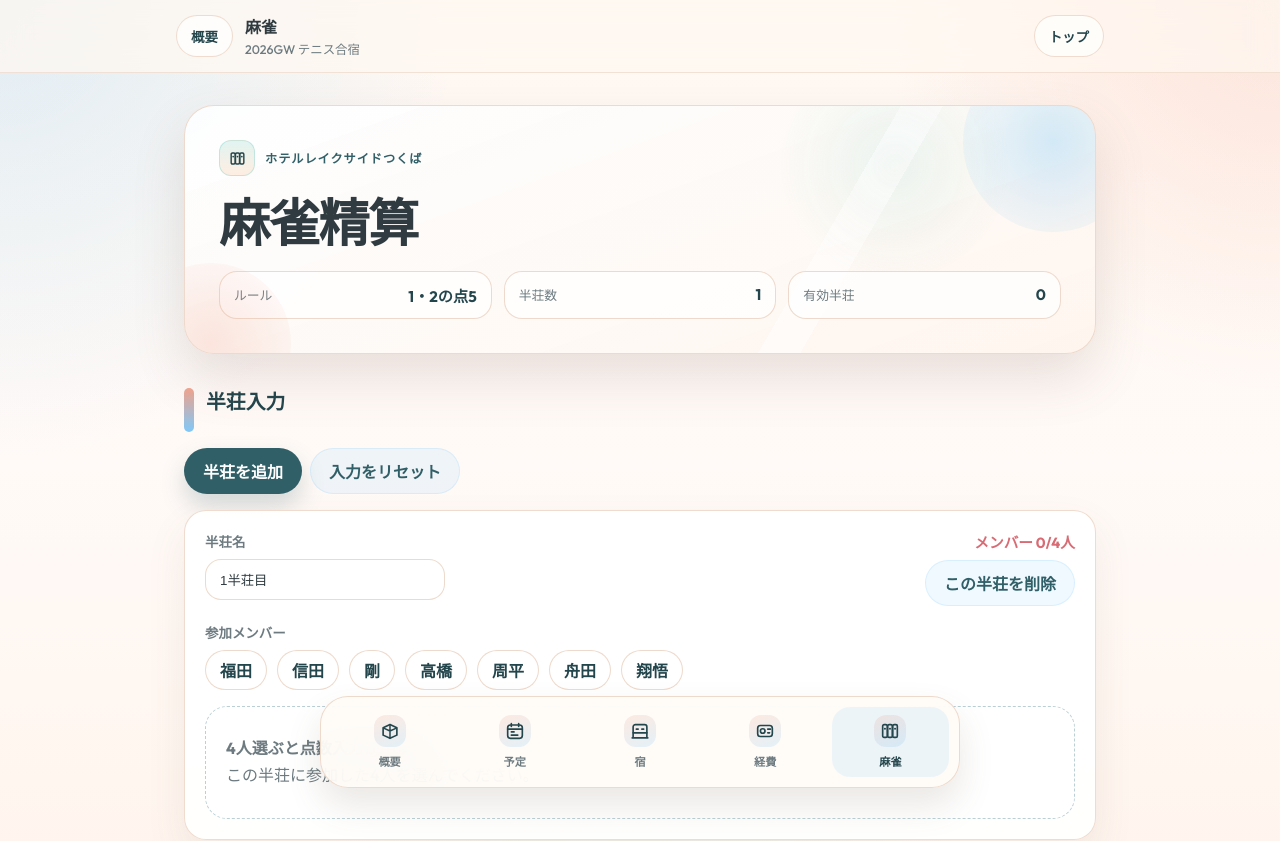
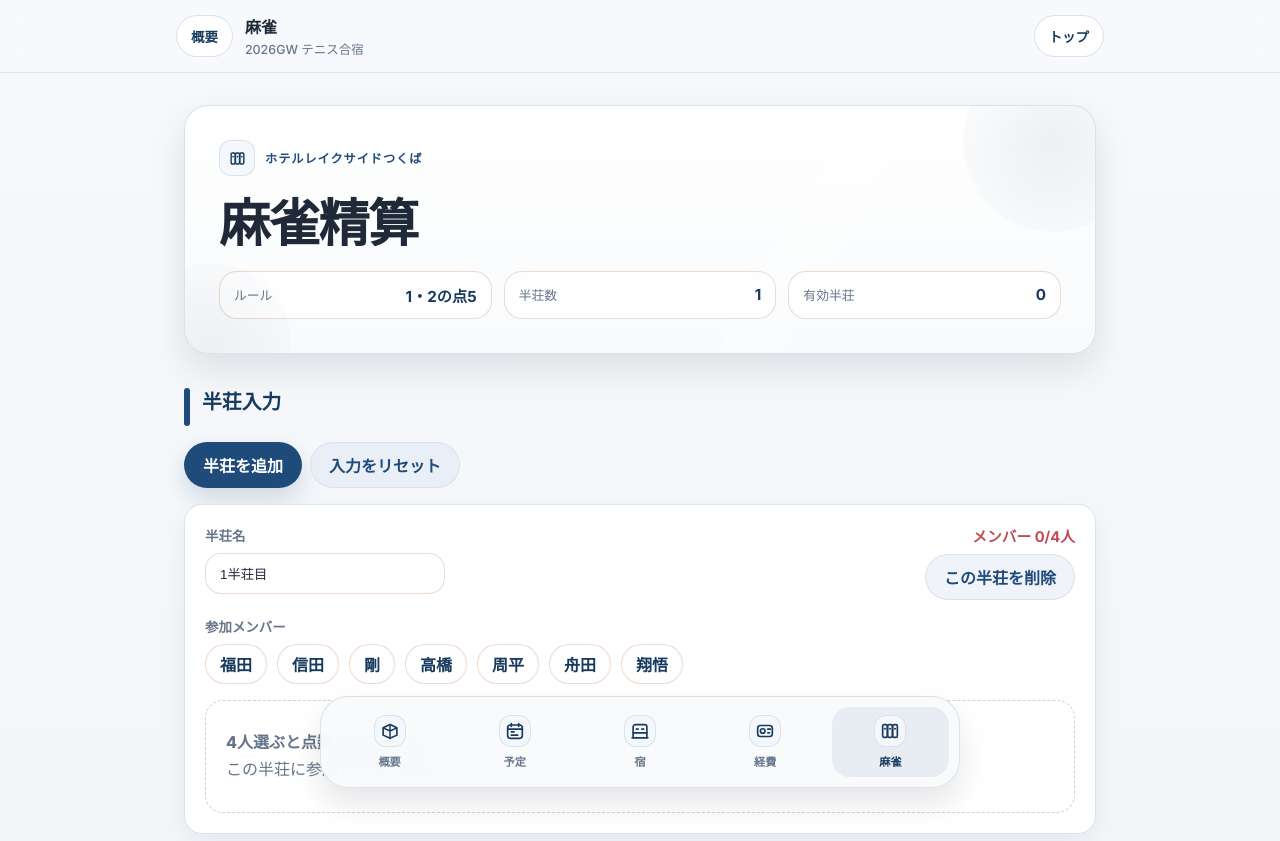
Before and after one commit to shun2741/aote-camp, a React (Vite) app: page /#/trips/2026-gw-tsukuba/mahjong in a window 1280 px wide. Shown: the top 841 px of the page. Built offline with nearby package versions, Linux system fonts and the light colour scheme.

Commit message:
Tone down UI palette

```diff
--- a/src/styles/global.css
+++ b/src/styles/global.css
@@ -1,31 +1,31 @@
-@import url("https://fonts.googleapis.com/css2?family=M+PLUS+Rounded+1c:wght@400;500;700;800&family=Outfit:wght@500;600;700&display=swap");
+@import url("https://fonts.googleapis.com/css2?family=Inter:wght@500;600;700;800&family=Noto+Sans+JP:wght@400;500;700;800&display=swap");
 
 :root {
   color-scheme: light;
-  font-family: "Outfit", "M PLUS Rounded 1c", "Hiragino Sans", sans-serif;
-  --color-primary: #315f67;
-  --color-primary-dark: #23454c;
-  --color-primary-light: #5b8f9c;
-  --color-accent: #7fc8f8;
-  --color-accent-dark: #5aa2e4;
-  --color-accent-mint: #8ad6c9;
-  --color-accent-peach: #f3a58e;
-  --color-background: #fff8f2;
-  --color-background-alt: #fff2e8;
-  --color-surface: rgba(255, 255, 255, 0.94);
-  --color-surface-alt: #fff4ea;
-  --color-text: #2f3b40;
-  --color-text-sub: #6d7b80;
-  --color-border: #eed9ca;
-  --color-success: #3da984;
-  --color-warning: #e5a141;
-  --color-danger: #d86b73;
-  --color-info: #5c9ce6;
-  --shadow-card: 0 18px 40px rgba(114, 90, 73, 0.09);
-  --shadow-hover: 0 24px 52px rgba(114, 90, 73, 0.16);
-  --radius-sm: 14px;
-  --radius-md: 22px;
-  --radius-lg: 30px;
+  font-family: "Inter", "Noto Sans JP", "Hiragino Sans", sans-serif;
+  --color-primary: #1f4b7a;
+  --color-primary-dark: #173a5e;
+  --color-primary-light: #5c728a;
+  --color-accent: #d9e4f2;
+  --color-accent-dark: #b9c9dc;
+  --color-accent-mint: #e9eff6;
+  --color-accent-peach: #eef2f7;
+  --color-background: #f5f7fa;
+  --color-background-alt: #eef2f6;
+  --color-surface: rgba(255, 255, 255, 0.96);
+  --color-surface-alt: #f7f9fc;
+  --color-text: #1f2937;
+  --color-text-sub: #66758a;
+  --color-border: #d7e0ea;
+  --color-success: #25855a;
+  --color-warning: #a06a14;
+  --color-danger: #c24b56;
+  --color-info: #2f6fb2;
+  --shadow-card: 0 10px 26px rgba(15, 23, 42, 0.06);
+  --shadow-hover: 0 16px 34px rgba(15, 23, 42, 0.1);
+  --radius-sm: 12px;
+  --radius-md: 18px;
+  --radius-lg: 24px;
   --radius-pill: 999px;
 }
 
@@ -35,11 +35,7 @@
 
 html {
   min-height: 100%;
-  background:
-    radial-gradient(circle at top left, rgba(127, 200, 248, 0.24), transparent 28%),
-    radial-gradient(circle at top right, rgba(243, 165, 142, 0.24), transparent 24%),
-    radial-gradient(circle at 50% 100%, rgba(138, 214, 201, 0.22), transparent 30%),
-    linear-gradient(180deg, #fff8f2 0%, #fffaf7 46%, #fff3ea 100%);
+  background: linear-gradient(180deg, #f6f8fb 0%, #f3f6f9 100%);
 }
 
 body {
@@ -73,8 +69,8 @@ a.button {
   top: 0;
   z-index: 20;
   backdrop-filter: blur(14px);
-  background: rgba(255, 248, 242, 0.72);
-  border-bottom: 1px solid rgba(238, 217, 202, 0.75);
+  background: rgba(248, 250, 252, 0.84);
+  border-bottom: 1px solid rgba(215, 224, 234, 0.8);
 }
 
 .app-header__inner {
@@ -120,17 +116,17 @@ a.button {
 
 .brand-mark {
   min-width: 42px;
-  background: linear-gradient(135deg, var(--color-accent-peach), var(--color-accent));
-  color: white;
+  background: var(--color-primary);
+  color: #fff;
   font-size: 1rem;
   font-weight: 800;
-  box-shadow: 0 10px 22px rgba(243, 165, 142, 0.28);
+  box-shadow: 0 8px 18px rgba(31, 75, 122, 0.16);
 }
 
 .back-link,
 .brand-chip {
-  background: rgba(255, 255, 255, 0.68);
-  border: 1px solid rgba(238, 217, 202, 0.9);
+  background: rgba(255, 255, 255, 0.9);
+  border: 1px solid rgba(215, 224, 234, 0.92);
   color: var(--color-primary-dark);
   font-size: 0.84rem;
   font-weight: 700;
@@ -175,10 +171,8 @@ a.button {
   border-radius: var(--radius-lg);
   padding: 28px;
   color: var(--color-text);
-  background:
-    linear-gradient(160deg, rgba(255, 255, 255, 0.92), rgba(255, 246, 239, 0.96)),
-    linear-gradient(135deg, rgba(127, 200, 248, 0.18), rgba(243, 165, 142, 0.16));
-  border: 1px solid rgba(238, 217, 202, 0.95);
+  background: linear-gradient(180deg, rgba(255, 255, 255, 0.96), rgba(248, 250, 252, 0.96));
+  border: 1px solid rgba(215, 224, 234, 0.95);
   box-shadow: var(--shadow-hover);
 }
 
@@ -199,7 +193,7 @@ a.button {
   height: 180px;
   right: -48px;
   top: -54px;
-  background: radial-gradient(circle, rgba(127, 200, 248, 0.34), rgba(127, 200, 248, 0));
+  background: radial-gradient(circle, rgba(31, 75, 122, 0.08), rgba(31, 75, 122, 0));
 }
 
 .hero-card::after {
@@ -207,22 +201,21 @@ a.button {
   height: 160px;
   left: -54px;
   bottom: -70px;
-  background: radial-gradient(circle, rgba(243, 165, 142, 0.26), rgba(243, 165, 142, 0));
+  background: radial-gradient(circle, rgba(23, 58, 94, 0.05), rgba(23, 58, 94, 0));
 }
 
 .hero-card__backdrop {
   position: absolute;
   inset: 0;
   background:
-    linear-gradient(120deg, transparent 0 68%, rgba(255, 255, 255, 0.46) 68% 72%, transparent 72% 100%),
-    radial-gradient(circle at 78% 24%, rgba(138, 214, 201, 0.18), transparent 16%);
-  opacity: 0.9;
+    linear-gradient(120deg, transparent 0 64%, rgba(255, 255, 255, 0.36) 64% 70%, transparent 70% 100%);
+  opacity: 0.88;
   pointer-events: none;
 }
 
 .hero-card--with-image .hero-card__backdrop {
   background:
-    linear-gradient(90deg, rgba(255, 250, 245, 0.94) 0%, rgba(255, 250, 245, 0.78) 38%, rgba(255, 250, 245, 0.22) 100%),
+    linear-gradient(90deg, rgba(248, 250, 252, 0.96) 0%, rgba(248, 250, 252, 0.84) 38%, rgba(248, 250, 252, 0.24) 100%),
     linear-gradient(180deg, rgba(255, 255, 255, 0.12), rgba(255, 255, 255, 0.02));
 }
 
@@ -339,19 +332,19 @@ a.button {
 .button--primary {
   background: var(--color-primary);
   color: white;
-  box-shadow: 0 12px 24px rgba(49, 95, 103, 0.22);
+  box-shadow: 0 10px 22px rgba(31, 75, 122, 0.18);
 }
 
 .button--secondary {
   background: var(--color-surface-alt);
   color: var(--color-primary-dark);
-  border-color: rgba(238, 217, 202, 0.95);
+  border-color: rgba(215, 224, 234, 0.95);
 }
 
 .button--ghost {
   color: var(--color-primary);
-  background: rgba(127, 200, 248, 0.12);
-  border-color: rgba(127, 200, 248, 0.2);
+  background: rgba(217, 228, 242, 0.4);
+  border-color: rgba(215, 224, 234, 0.9);
 }
 
 .surface-card {
@@ -359,14 +352,13 @@ a.button {
   gap: 16px;
   padding: 20px;
   background: var(--color-surface);
-  border: 1px solid rgba(238, 217, 202, 0.9);
+  border: 1px solid rgba(215, 224, 234, 0.9);
   border-radius: var(--radius-md);
   box-shadow: var(--shadow-card);
 }
 
 .surface-card--winner {
-  background:
-    linear-gradient(180deg, rgba(138, 214, 201, 0.18), rgba(255, 255, 255, 0.96) 42%);
+  background: linear-gradient(180deg, rgba(233, 239, 246, 0.8), rgba(255, 255, 255, 0.96) 42%);
 }
 
 .surface-card h2,
@@ -400,11 +392,11 @@ a.button {
 }
 
 .section-header__bar {
-  width: 10px;
-  min-height: 44px;
+  width: 6px;
+  min-height: 38px;
   margin-top: 2px;
   border-radius: 999px;
-  background: linear-gradient(180deg, var(--color-accent-peach) 0%, var(--color-accent) 100%);
+  background: var(--color-primary);
 }
 
 .inline-cluster {
@@ -424,9 +416,8 @@ a.button {
   gap: 16px;
   padding: 18px;
   border-radius: 28px;
-  background:
-    linear-gradient(180deg, rgba(255, 255, 255, 0.95), rgba(255, 247, 241, 0.95));
-  border: 1px solid rgba(238, 217, 202, 0.95);
+  background: rgba(255, 255, 255, 0.96);
+  border: 1px solid rgba(215, 224, 234, 0.95);
   box-shadow: var(--shadow-card);
 }
 
@@ -441,9 +432,8 @@ a.button {
   overflow: hidden;
   padding: 20px;
   border-radius: 24px;
-  background:
-    linear-gradient(145deg, rgba(127, 200, 248, 0.18), rgba(243, 165, 142, 0.16)),
-    rgba(255, 255, 255, 0.7);
+  background: linear-gradient(180deg, rgba(243, 247, 252, 1), rgba(248, 250, 252, 1));
+  border: 1px solid rgba(215, 224, 234, 0.8);
 }
 
 .trip-board-card__poster h2 {
@@ -460,10 +450,11 @@ a.button {
   width: fit-content;
   padding: 8px 12px;
   border-radius: var(--radius-pill);
-  background: var(--color-primary);
+  background: rgba(31, 75, 122, 0.1);
   color: white;
   font-weight: 800;
   letter-spacing: 0.08em;
+  color: var(--color-primary-dark);
 }
 
 .trip-board-card__graphic {
@@ -488,7 +479,7 @@ a.button {
   top: 8px;
   width: 64px;
   height: 64px;
-  background: rgba(138, 214, 201, 0.68);
+  background: rgba(217, 228, 242, 0.95);
 }
 
 .trip-board-card__ball--blue {
@@ -496,7 +487,7 @@ a.button {
   bottom: 0;
   width: 44px;
   height: 44px;
-  background: rgba(127, 200, 248, 0.78);
+  background: rgba(188, 204, 223, 0.9);
 }
 
 .trip-board-card__racket {
@@ -504,7 +495,7 @@ a.button {
   top: 6px;
   width: 62px;
   height: 62px;
-  border: 6px solid rgba(49, 95, 103, 0.86);
+  border: 6px solid rgba(31, 75, 122, 0.72);
   border-radius: 999px;
 }
 
@@ -517,7 +508,7 @@ a.button {
   height: 48px;
   border-radius: 999px;
   transform: rotate(34deg);
-  background: rgba(49, 95, 103, 0.86);
+  background: rgba(31, 75, 122, 0.72);
 }
 
 .trip-board-card__moments {
@@ -531,8 +522,8 @@ a.button {
   gap: 12px;
   padding: 12px 14px;
   border-radius: 18px;
-  background: rgba(255, 255, 255, 0.78);
-  border: 1px solid rgba(238, 217, 202, 0.86);
+  background: rgba(255, 255, 255, 0.98);
+  border: 1px solid rgba(215, 224, 234, 0.86);
 }
 
 .trip-board-card__moment strong {
@@ -560,7 +551,7 @@ a.button {
   gap: 14px;
   padding: 12px 14px;
   border-radius: 18px;
-  background: rgba(255, 244, 234, 0.7);
+  background: rgba(244, 247, 251, 0.9);
 }
 
 .trip-board-card__stat span {
@@ -666,8 +657,8 @@ a.button {
   height: 36px;
   border-radius: 12px;
   color: var(--color-primary-dark);
-  background: linear-gradient(180deg, rgba(135, 213, 204, 0.24), rgba(255, 231, 214, 0.72));
-  border: 1px solid rgba(135, 213, 204, 0.42);
+  background: rgba(244, 247, 251, 1);
+  border: 1px solid rgba(215, 224, 234, 0.9);
   flex-shrink: 0;
 }
 
@@ -696,9 +687,8 @@ a.button {
   gap: 6px;
   padding: 14px 16px;
   border-radius: 18px;
-  background:
-    linear-gradient(180deg, rgba(255, 244, 234, 0.96), rgba(255, 255, 255, 0.96));
-  border: 1px solid rgba(238, 217, 202, 0.86);
+  background: rgba(248, 250, 252, 0.96);
+  border: 1px solid rgba(215, 224, 234, 0.86);
 }
 
 .metric-card span,
@@ -732,7 +722,7 @@ a.button {
   margin-top: 1px;
   border-radius: 10px;
   color: var(--color-primary-dark);
-  background: rgba(135, 213, 204, 0.18);
+  background: rgba(233, 239, 246, 0.8);
 }
 
 .note-card__icon-svg {
@@ -787,9 +777,8 @@ a.button {
   gap: 16px;
   min-height: 106px;
   padding: 18px;
-  background:
-    linear-gradient(180deg, rgba(255, 255, 255, 0.95), rgba(255, 250, 245, 0.95));
-  border: 1px solid rgba(238, 217, 202, 0.94);
+  background: rgba(255, 255, 255, 0.97);
+  border: 1px solid rgba(215, 224, 234, 0.94);
   border-radius: 24px;
   box-shadow: var(--shadow-card);
   transition:
@@ -801,7 +790,7 @@ a.button {
 .action-card:hover {
   transform: translateY(-2px) rotate(-0.25deg);
   box-shadow: var(--shadow-hover);
-  border-color: rgba(127, 200, 248, 0.58);
+  border-color: rgba(31, 75, 122, 0.24);
 }
 
 .action-card h3 {
@@ -821,9 +810,10 @@ a.button {
   width: 52px;
   height: 52px;
   border-radius: 18px;
-  background: linear-gradient(160deg, var(--color-accent-peach), var(--color-accent));
-  color: white;
-  box-shadow: 0 10px 24px rgba(127, 200, 248, 0.22);
+  background: rgba(244, 247, 251, 1);
+  color: var(--color-primary-dark);
+  border: 1px solid rgba(215, 224, 234, 0.9);
+  box-shadow: none;
 }
 
 .action-card__icon-svg,
@@ -843,33 +833,33 @@ a.button {
 }
 
 .tag--planning {
-  color: #39779d;
-  background: rgba(127, 200, 248, 0.18);
+  color: var(--color-info);
+  background: rgba(47, 111, 178, 0.1);
 }
 
 .tag--completed {
   color: var(--color-primary-dark);
-  background: rgba(138, 214, 201, 0.2);
+  background: rgba(31, 75, 122, 0.08);
 }
 
 .tag--transport {
   color: var(--color-info);
-  background: rgba(92, 156, 230, 0.14);
+  background: rgba(47, 111, 178, 0.1);
 }
 
 .tag--hotel {
-  color: #a86c52;
-  background: rgba(243, 165, 142, 0.16);
+  color: var(--color-primary-dark);
+  background: rgba(31, 75, 122, 0.08);
 }
 
 .tag--food {
   color: var(--color-warning);
-  background: rgba(229, 161, 65, 0.14);
+  background: rgba(160, 106, 20, 0.1);
 }
 
 .tag--activity {
-  color: #388f7b;
-  background: rgba(138, 214, 201, 0.18);
+  color: var(--color-primary-dark);
+  background: rgba(31, 75, 122, 0.08);
 }
 
 .tag--other {
@@ -1187,8 +1177,8 @@ a.button {
 .empty-state {
   padding: 28px 20px;
   border-radius: var(--radius-md);
-  border: 1px dashed rgba(91, 143, 156, 0.42);
-  background: rgba(255, 255, 255, 0.58);
+  border: 1px dashed rgba(92, 114, 138, 0.32);
+  background: rgba(255, 255, 255, 0.7);
 }
 
 .empty-state__title {
@@ -1214,11 +1204,11 @@ a.button {
   gap: 8px;
   width: min(100% - 16px, 640px);
   padding: 10px;
-  background: rgba(255, 252, 248, 0.9);
-  border: 1px solid rgba(238, 217, 202, 0.95);
+  background: rgba(248, 250, 252, 0.94);
+  border: 1px solid rgba(215, 224, 234, 0.95);
   border-radius: 28px;
   backdrop-filter: blur(18px);
-  box-shadow: 0 18px 35px rgba(114, 90, 73, 0.14);
+  box-shadow: 0 16px 30px rgba(15, 23, 42, 0.1);
 }
 
 .bottom-nav__link {
@@ -1234,7 +1224,7 @@ a.button {
 
 .bottom-nav__link--active {
   color: var(--color-primary-dark);
-  background: rgba(127, 200, 248, 0.14);
+  background: rgba(31, 75, 122, 0.08);
 }
 
 .bottom-nav__icon {
@@ -1244,8 +1234,9 @@ a.button {
   width: 32px;
   height: 32px;
   border-radius: 12px;
-  background: linear-gradient(160deg, rgba(243, 165, 142, 0.22), rgba(127, 200, 248, 0.22));
+  background: rgba(244, 247, 251, 1);
   color: var(--color-primary-dark);
+  border: 1px solid rgba(215, 224, 234, 0.9);
 }
 
 @media (min-width: 720px) {
```
